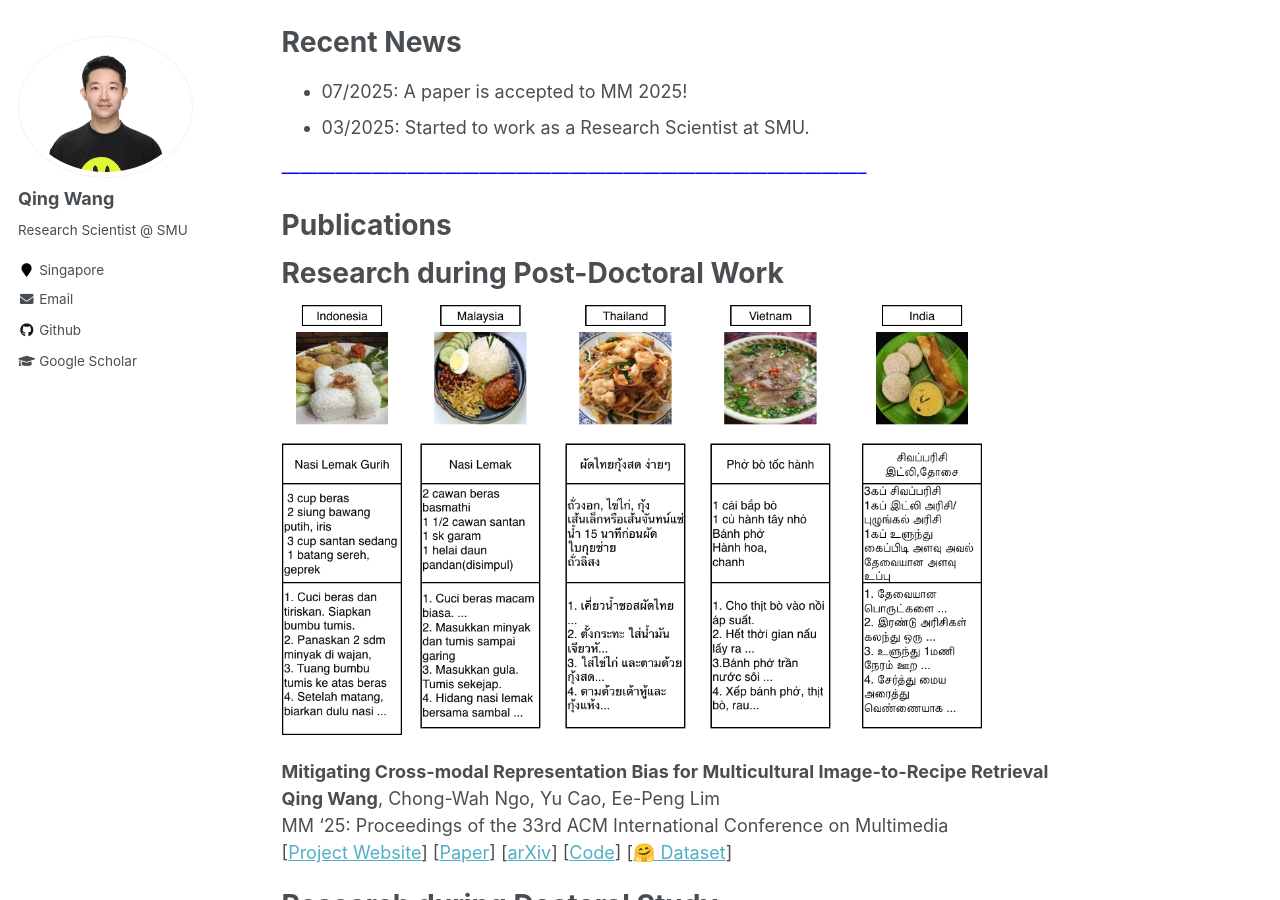
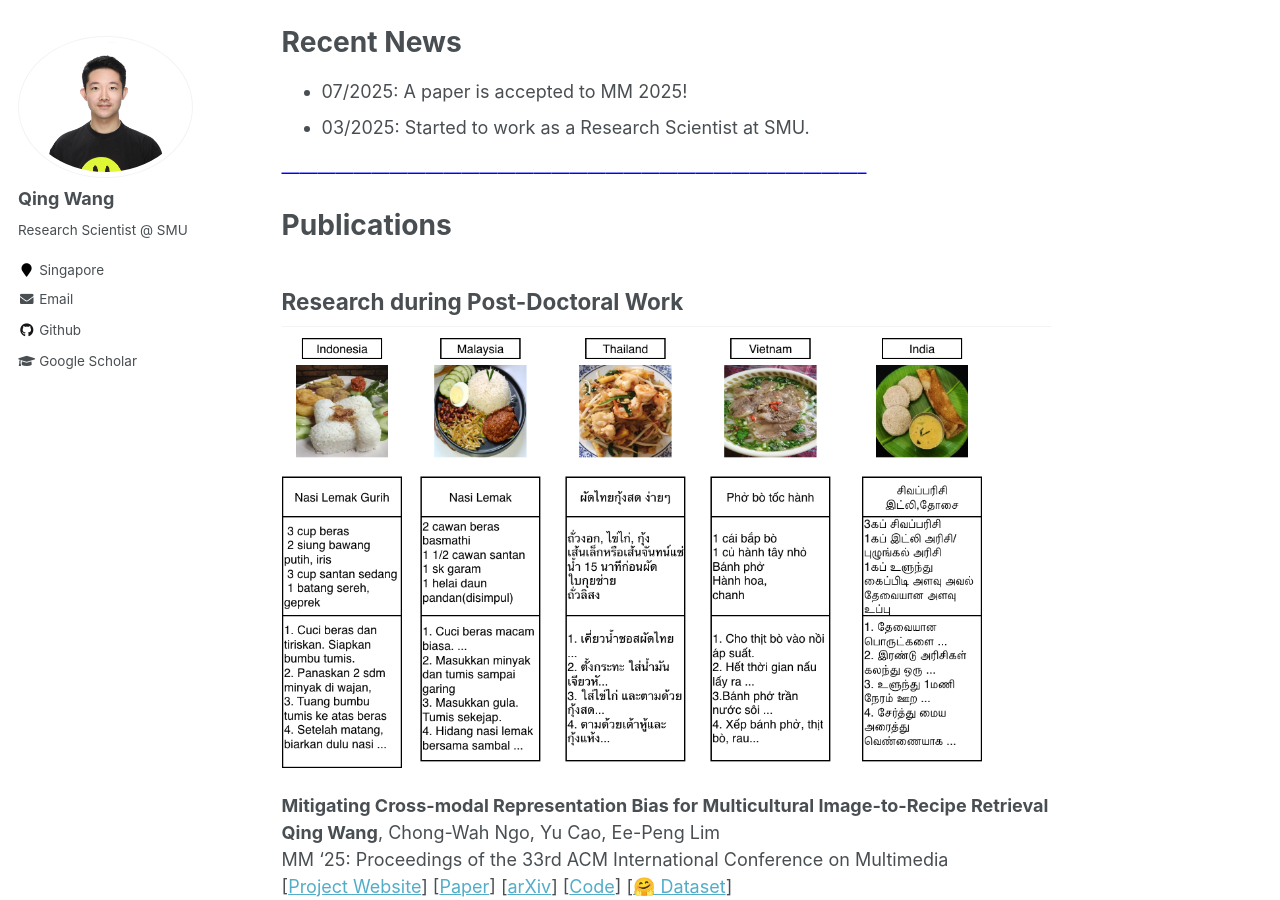
Before and after one commit to GZWQ/personal-page, a Jekyll site: the page built from _pages/about.md, in a window 1280 px wide and 900 px high, scrolled down 451 px. Built offline with Jekyll 4.4.1, drawn with Linux system fonts in a browser that asks for light colours.

```diff
--- a/_pages/about.md
+++ b/_pages/about.md
@@ -19,9 +19,11 @@ Recent News
 
 <span style="color:blue"> -------------------------------------------------------------------------------------------------- </span>
 
-Publications
-======
-# Research during Post-Doctoral Work
+# Publications
+
+## Research during Post-Doctoral Work
+
+
 
 <img src="https://gzwq.github.io/personal-page/images/multicultural-sample.png" alt="Multicultural multilingual food recipes" width="700"/>
 
```
